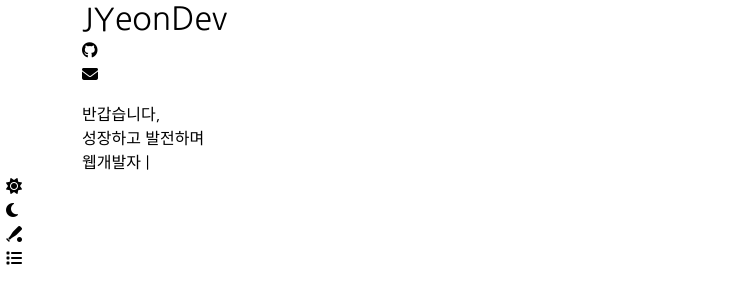
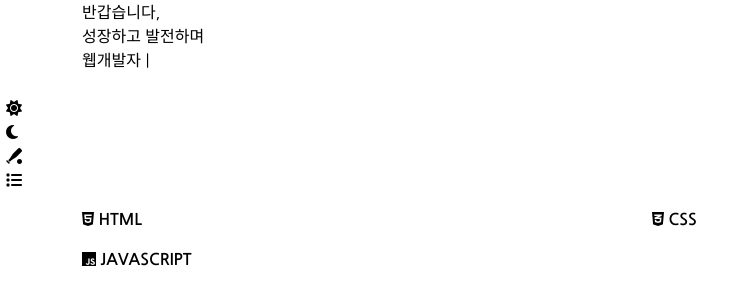
Before and after one commit to JYeonDev/portpolio-site, a website: page index.html in a window 1280 px wide. Shown: the whole page, without its empty margins (0-753 px from the left). Drawn offline with nearby package versions, Linux system fonts and the light colour scheme.

Commit message:
Delete header nav, Add header arrow-animation

```diff
--- a/index.html
+++ b/index.html
@@ -20,28 +20,18 @@
     <div class="container">
       <div class="row">
         <div class="col-12">
-          <nav class="header-nav">
-            <h1 class="header-title">JYeonDev</h1>
-            <ul>
-              <li>
-                <a href="https://github.com/JYeonDev">
-                  <i class="fa-brands fa-github git"></i>
-                </a>
-              </li>
-              <li>
-                <a href="mailto:whddus4837@gmail.com">
-                  <i class="fa-solid fa-envelope mail"></i>
-                </a>
-              </li>
-            </ul>
-          </nav>
-
-          <section class="header-section">
+          <div class="header-section">
             <div class="text-box">
               <span class="text"></span>
               <span class="blink">|</span>
             </div>
-          </section>
+          </div>
+
+          <div class="arrow">
+            <button>
+              <span></span><span></span><span></span>
+            </button>
+          </div>
         </div>
       </div>
     </div>
@@ -49,12 +39,12 @@
 
   <nav class="main-menu">
     <ul class="main-menu-fixed">
-      <li>
+      <li class="light-hidden">
         <button>
           <i class="fa-solid fa-sun light-mode"></i>
         </button>
       </li>
-      <li class="dark-hidden">
+      <li>
         <button>
           <i class="fa-solid fa-moon dark-mode"></i>
         </button>
@@ -72,6 +62,39 @@
     </ul>
   </nav>
 
+  <section class="skill">
+    <div class="container">
+      <div class="row">
+        <div class="col-12 col-md-6">
+          <dl>
+            <dt>
+              <i class="fa-brands fa-html5 html"></i>
+              HTML
+            </dt>
+          </dl>
+        </div>
+
+        <div class="col-12 col-md-6">
+          <dl>
+            <dt>
+              <i class="fa-brands fa-css3-alt css"></i>
+              CSS
+            </dt>
+          </dl>
+        </div>
+
+        <div class="col-12 col-md-6">
+          <dl>
+            <dt>
+              <i class="fa-brands fa-js js"></i>
+              JAVASCRIPT
+            </dt>
+          </dl>
+        </div>
+      </div>
+    </div>
+  </section>
+
 
   <script src="./app.js"></script>
 </body>
--- a/styles/main.scss
+++ b/styles/main.scss
@@ -15,27 +15,35 @@ header {
   background-size: cover;
   height: 100vh;
 
-  .header-nav {
-    @include flexbox(between);
-    margin-top: 16px;
+  // .header-nav {
+  //   @include flexbox(between);
+  //   margin-top: 16px;
 
-    .header-title {
-      font-weight : 700;
-    }
+  //   .header-title {
+  //     font-weight : 700;
+  //   }
 
-    ul {
-      @include flexbox;
-      margin-bottom: 0;
+  //   ul {
+  //     @include flexbox;
+  //     margin-bottom: 0;
 
-      li {
-        font-size: 24px;
+  //     li {
+  //       font-size: 24px;
 
-        &:first-child {
-          margin-right: 16px;
-        }
-      }
-    }
-  }
+  //       .git {
+  //         color: $dark-3;
+  //       }
+
+  //       .mail {
+  //         color: $dark-3;
+  //       }
+
+  //       &:first-child {
+  //         margin-right: 16px;
+  //       }
+  //     }
+  //   }
+  // }
 
   .header-section {
     position: absolute;
@@ -77,6 +85,46 @@ header {
       }
     }
   }
+
+  .arrow {
+    button span {
+      position: absolute;
+      top: 70%;
+      left: 50%;
+      width: 24px;
+      height: 24px;
+      border-left: 1px solid #fff;
+      border-bottom: 1px solid #fff;
+      transform: translateX(-50%) rotate(-45deg);
+      animation: arrow-ani 2s infinite;
+
+      &:nth-of-type(1) {
+        animation-delay: 0s;
+      }
+      &:nth-of-type(2) {
+        margin-top: 16px;
+        animation-delay: 0.15s;
+      }
+      &:nth-of-type(3) {
+        margin-top: 32px;
+        animation-delay: 0.3s;
+      }
+
+      @keyframes arrow-ani {
+        0% {
+          opacity: 0;
+        }
+        50% {
+          opacity: 1;
+          border-color: $dark-1;
+        }
+        100% {
+          opacity: 0;
+          border-color: #fff;
+        }
+      }
+    }
+  }
 }
 
 
@@ -84,7 +132,7 @@ header {
 
 .main-menu {
   .main-menu-fixed {
-    position: absolute;
+    position: fixed;
     top: 50%;
     right: 10px;
     transform: translateY(-50%);
@@ -100,20 +148,12 @@ header {
       color: rgb(212, 10, 10);
     }
 
-    .light-toggle {
-      display: none;
-    }
-
     .dark-mode {
       color: rgb(248, 248, 27);
     }
 
-    .dark-hidden {
+    .light-hidden {
       display: none;
-    }
-
-    .dark-toggle {
-      display: block;
     }
 
     .skill {
@@ -125,3 +165,20 @@ header {
     }
   }
 }
+
+// section-skill
+
+.html {
+  color: rgb(255, 94, 0);
+  font-size: 2rem;
+}
+
+.css {
+  color: rgb(16, 112, 190);
+  font-size: 2rem;
+}
+
+.js {
+  color: rgb(248, 248, 25);
+  font-size: 2rem;
+}
```
